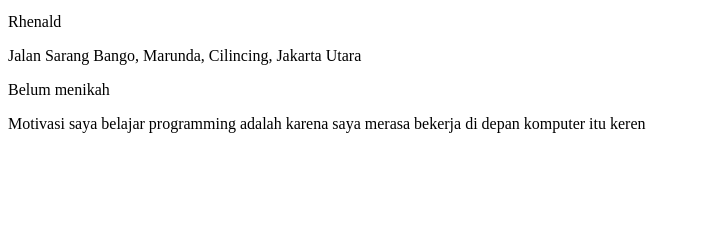
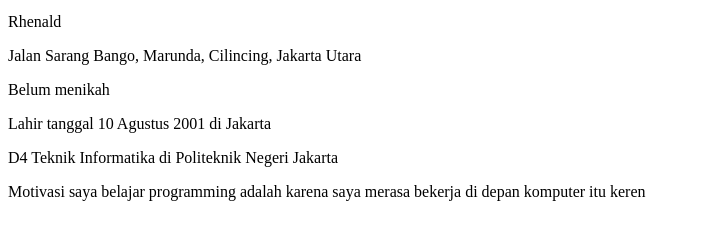
Before and after one commit to rhenaldkarrel/git-learning, a plain HTML site: page index.html in a window 1280 px wide. Shown: the part 101-340 px from the top of the page, without its empty margins (0-701 px from the left). Drawn offline with Linux system fonts and the light colour scheme.

Commit message:
add more information: - latest education - birthday

```diff
--- a/index.html
+++ b/index.html
@@ -14,6 +14,8 @@
     <p>Rhenald</p>
     <p>Jalan Sarang Bango, Marunda, Cilincing, Jakarta Utara</p>
     <p>Belum menikah</p>
+    <p>Lahir tanggal 10 Agustus 2001 di Jakarta</p>
+    <p>D4 Teknik Informatika di Politeknik Negeri Jakarta</p>
     <p>Motivasi saya belajar programming adalah karena saya merasa bekerja di depan komputer itu keren</p>
   </section>
 </body>
```
